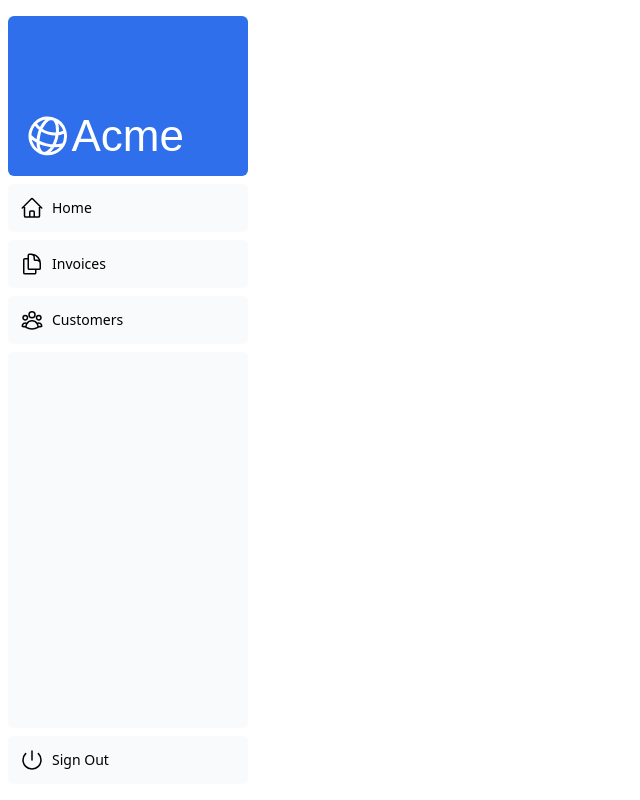
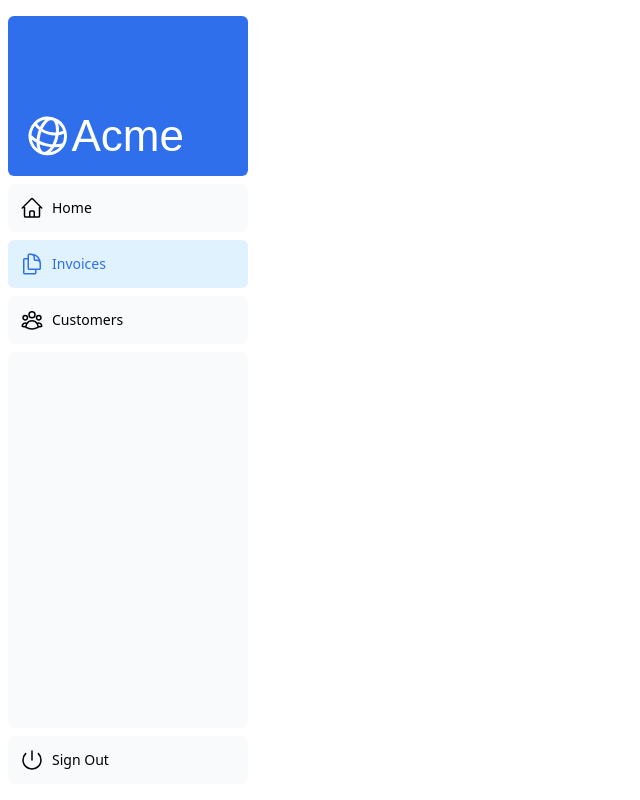
Before and after one commit to adelpia-lab/nextjs, a Next.js app: page /dashboard/invoices in a window 1280 px wide. Shown: the whole page, without its empty margins (0-640 px from the left). Built offline with nearby package versions, Linux system fonts and the light colour scheme; a web font is replaced by a local one.

Commit message:
finish chapt 5

```diff
--- a/app/ui/dashboard/nav-links.tsx
+++ b/app/ui/dashboard/nav-links.tsx
@@ -1,35 +1,44 @@
+'use client';
+
 import {
   UserGroupIcon,
   HomeIcon,
   DocumentDuplicateIcon,
 } from '@heroicons/react/24/outline';
+import Link from 'next/link';
+import { usePathname } from 'next/navigation';
+import clsx from 'clsx';
 
 // Map of links to display in the side navigation.
 // Depending on the size of the application, this would be stored in a database.
 const links = [
   { name: 'Home', href: '/dashboard', icon: HomeIcon },
-  {
-    name: 'Invoices',
-    href: '/dashboard/invoices',
-    icon: DocumentDuplicateIcon,
-  },
-  { name: 'Customers', href: '/dashboard/customers', icon: UserGroupIcon },
+  { name: 'Invoices', href: '/dashboard/invoices', icon: DocumentDuplicateIcon},
+  { name: 'Customers', href: '/dashboard/customers', icon: UserGroupIcon }
 ];
 
 export default function NavLinks() {
+
+  const pathname = usePathname();
+
   return (
     <>
       {links.map((link) => {
         const LinkIcon = link.icon;
         return (
-          <a
+          <Link
             key={link.name}
             href={link.href}
-            className="flex h-[48px] grow items-center justify-center gap-2 rounded-md bg-gray-50 p-3 text-sm font-medium hover:bg-sky-100 hover:text-blue-600 md:flex-none md:justify-start md:p-2 md:px-3"
+            className={clsx(
+              'flex h-[48px] grow items-center justify-center gap-2 rounded-md bg-gray-50 p-3 text-sm font-medium hover:bg-sky-100 hover:text-blue-600 md:flex-none md:justify-start md:p-2 md:px-3',
+              {
+                'bg-sky-100 text-blue-600': pathname === link.href,
+              },
+            )}
           >
             <LinkIcon className="w-6" />
             <p className="hidden md:block">{link.name}</p>
-          </a>
+          </Link>
         );
       })}
     </>
```
